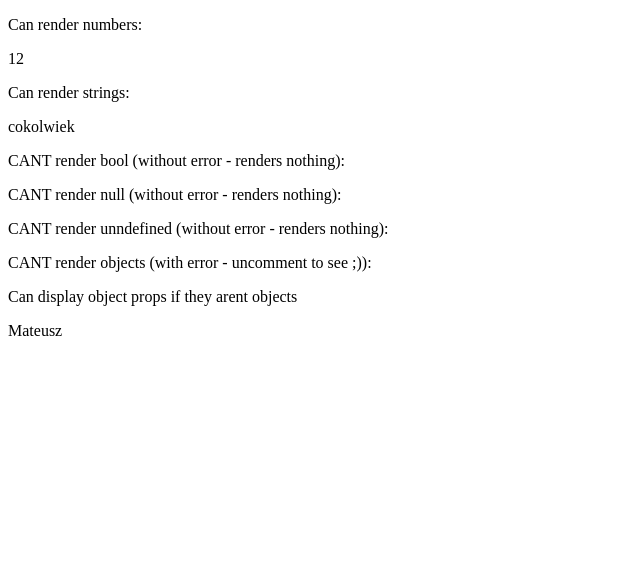
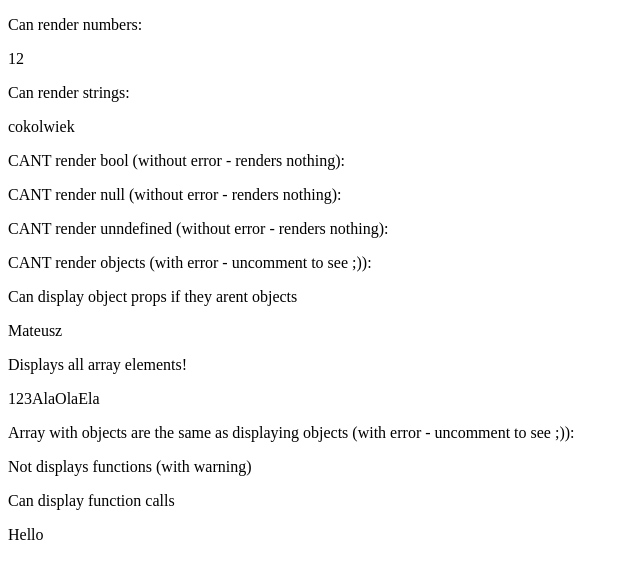
Before and after one commit to olninio/2019.07.29, a React (Create React App) app: page / in a window 1280 px wide. Shown: the top 578 px of the page, without its empty margins (0-640 px from the left). Built offline with nearby package versions, Linux system fonts and the light colour scheme.

Commit message:
Arrays and functions

```diff
--- a/src/WhatReactCanRender.js
+++ b/src/WhatReactCanRender.js
@@ -37,6 +37,16 @@ const WhatReactCanRender = () => (
     {/* {obj2} */}
     <p>Can display object props if they arent objects</p>
     {obj2.name}
+    <p>Displays all array elements!</p>
+    {arr1}
+    {numbers}
+    {names}
+    <p>Array with objects are the same as displaying objects (with error - uncomment to see ;)):</p>
+    {/* {objects} */}
+    <p>Not displays functions (with warning)</p>
+    {hello}
+    <p>Can display function calls</p>
+    {hello()}
   </div>
 )
 
```
